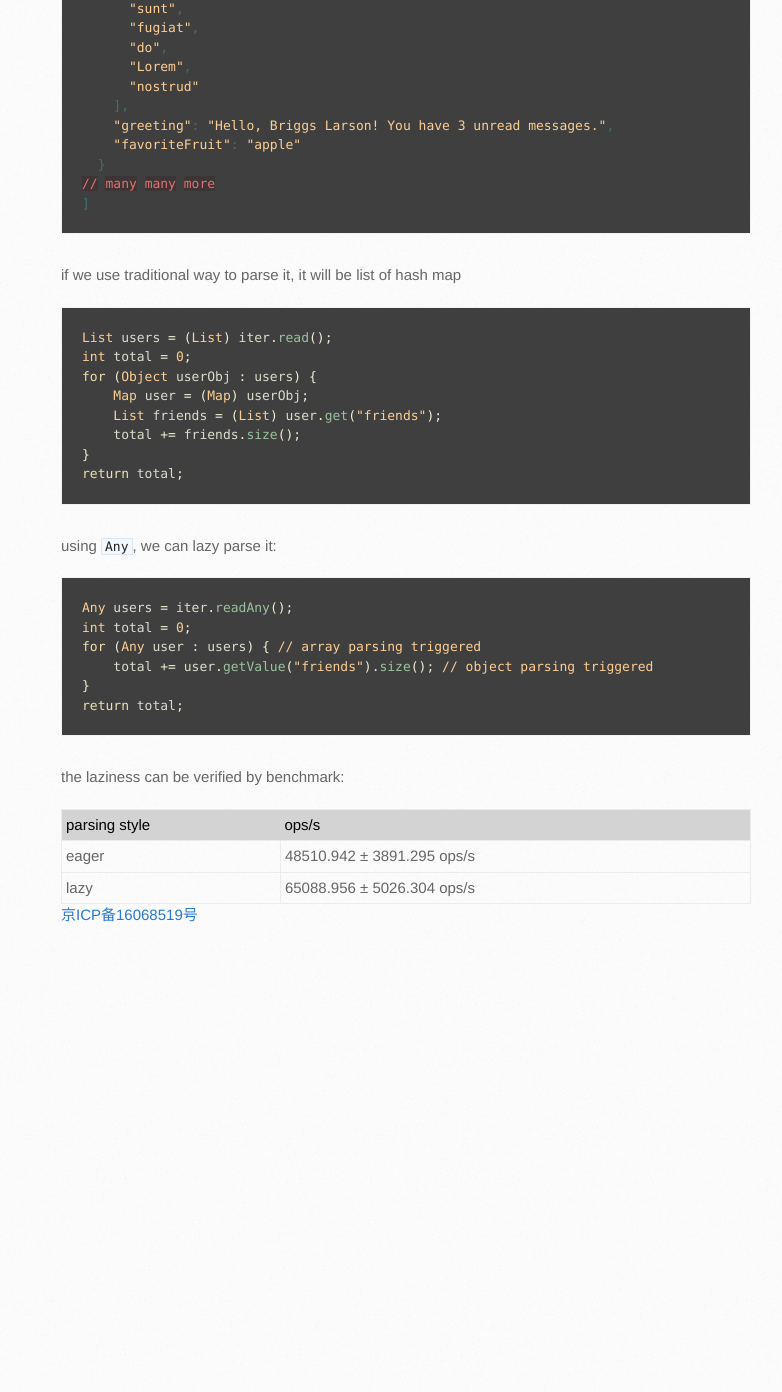
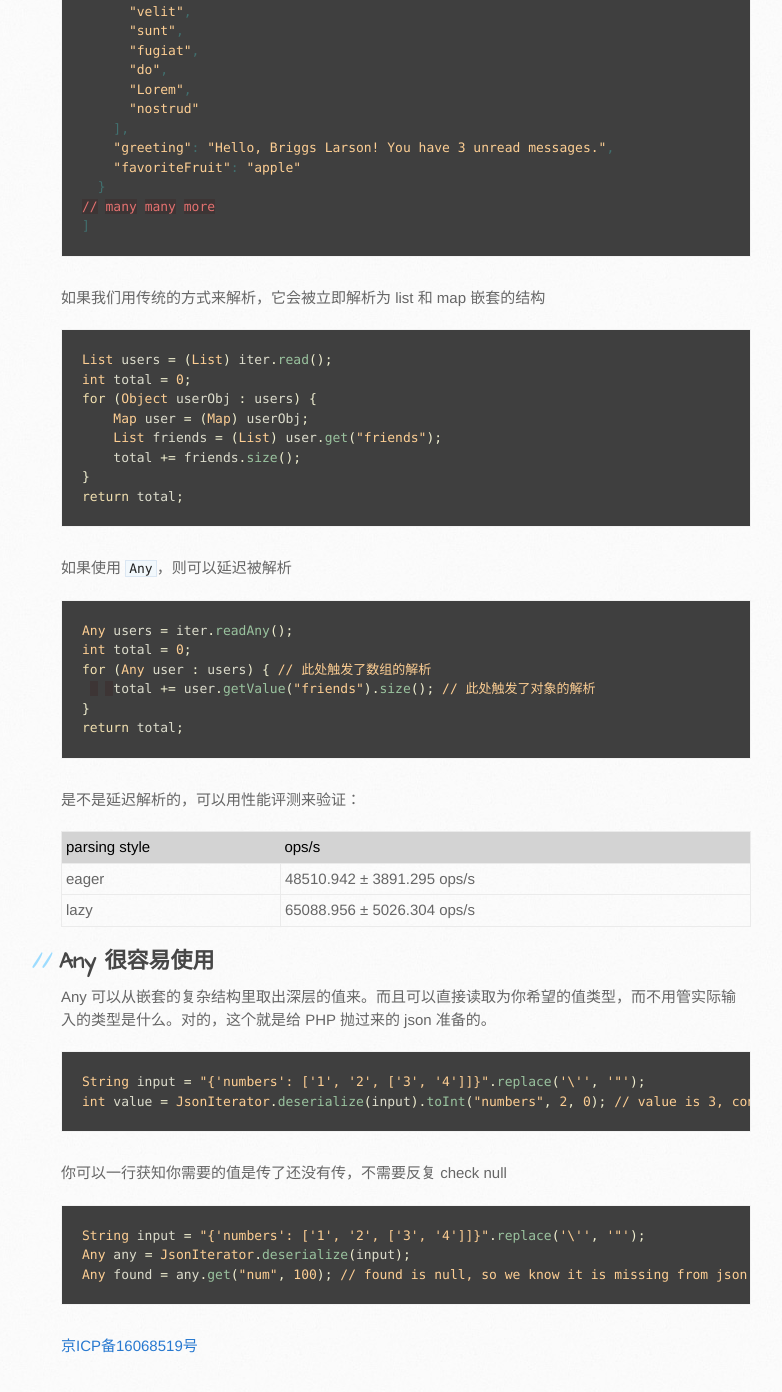
Before and after one commit to json-iterator/json-iterator.github.io, a Jekyll site: the page built from java-features.cn.md, in a window 1280 px wide and 1400 px high, scrolled down 18048 px. Shown: the top 1392 px of the window, without its empty margins (109-891 px from the left). Built offline with Jekyll 4.4.1, drawn with Linux system fonts in a browser that asks for light colours; comment, search, counter and statistics services are not loaded; before the commit the page ends 19017 px from its top, so only the background shows below that; some of the changed text lies outside the part shown.

Commit message:
Update java-features.cn.md

````diff
--- a/java-features.cn.md
+++ b/java-features.cn.md
@@ -723,13 +723,13 @@ JsoniterSpi.registerTypeImplementation(MyInterface.class, MyObject.class);
 
 所有的地方 `MyObject.class` 都会被用于实例化 `MyInterface.class` 类型的变量。这个实现关系也可以在 `@JsonProperty` 上指定。
 
-# Lazy is an option
+# 懒惰是一种美德
 
-It is tedious to design a class to describe the schema of data. Jsoniter allow you to decode the json as an `Any` object, and start using it right away. The experience is very similar to PHP json_decode.
+需要定义schema来描述数据是一件很麻烦的事情。Jsoniter 允许你把 json 解析为 `Any` 对象，然后就可以直接使用了。使用体验和 PHP 的 json_decode 差不多。
 
-## Lazy is not slow
+## Lazy 可一点都不慢
 
-given a larget json document
+给定一个很大的 json 文档
 
 ```json
 [
@@ -783,7 +783,7 @@ given a larget json document
 ]
 ```
 
-if we use traditional way to parse it, it will be list of hash map
+如果我们用传统的方式来解析，它会被立即解析为 list 和 map 嵌套的结构
 
 ```java
 List users = (List) iter.read();
@@ -796,20 +796,37 @@ for (Object userObj : users) {
 return total;
 ```
 
-using `Any`, we can lazy parse it:
+如果使用 `Any`，则可以延迟被解析
 
 ```java
 Any users = iter.readAny();
 int total = 0;
-for (Any user : users) { // array parsing triggered
-    total += user.getValue("friends").size(); // object parsing triggered
+for (Any user : users) { // 此处触发了数组的解析
+    total += user.getValue("friends").size(); // 此处触发了对象的解析
 }
 return total;
 ```
 
-the laziness can be verified by benchmark:
+是不是延迟解析的，可以用性能评测来验证：
 
 | parsing style | ops/s |
 | --- | --- |
 | eager | 48510.942 ± 3891.295  ops/s |
 | lazy | 65088.956 ± 5026.304  ops/s |
+
+## Any 很容易使用
+
+Any 可以从嵌套的复杂结构里取出深层的值来。而且可以直接读取为你希望的值类型，而不用管实际输入的类型是什么。对的，这个就是给 PHP 抛过来的 json 准备的。
+
+```java
+String input = "{'numbers': ['1', '2', ['3', '4']]}".replace('\'', '"');
+int value = JsonIterator.deserialize(input).toInt("numbers", 2, 0); // value is 3, converted from string
+```
+
+你可以一行获知你需要的值是传了还没有传，不需要反复 check null
+
+```java
+String input = "{'numbers': ['1', '2', ['3', '4']]}".replace('\'', '"');
+Any any = JsonIterator.deserialize(input);
+Any found = any.get("num", 100); // found is null, so we know it is missing from json
+```
````
